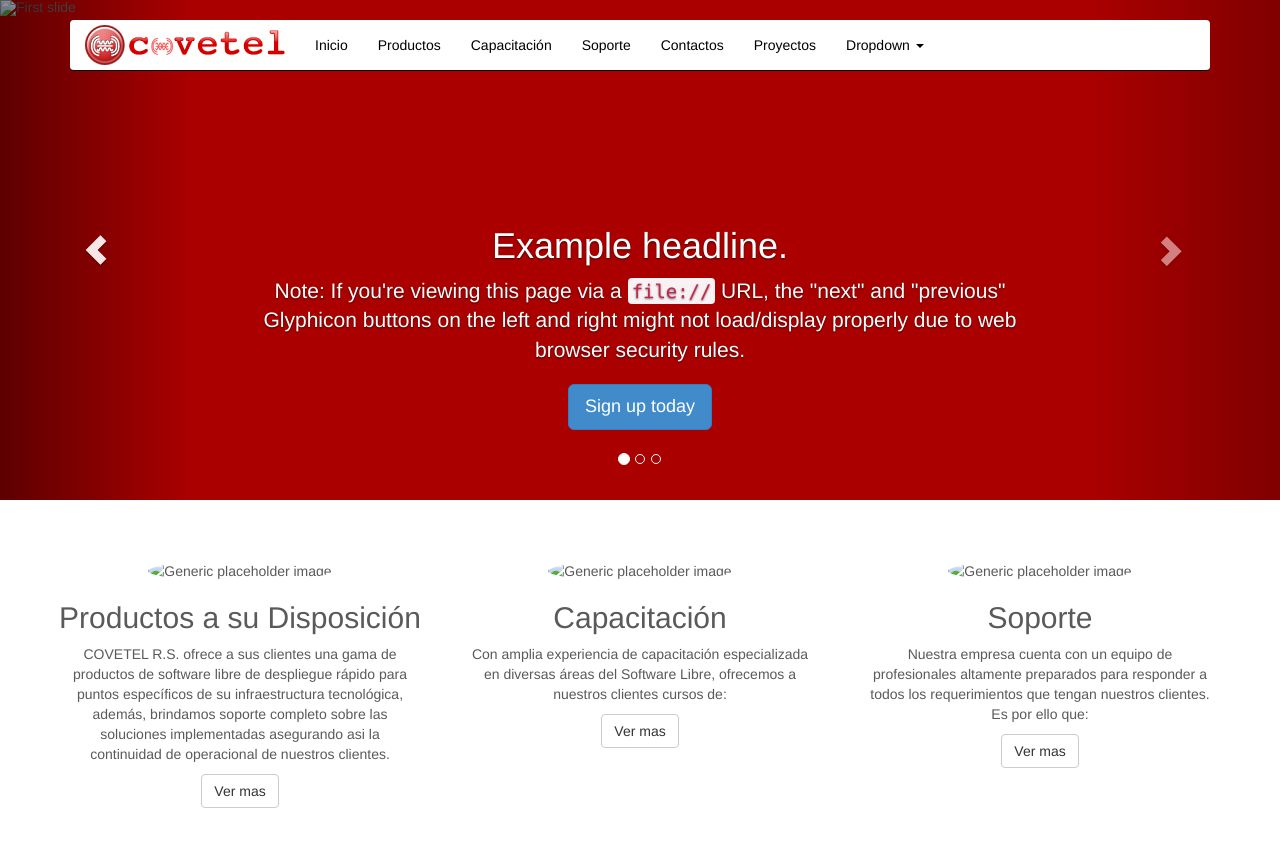
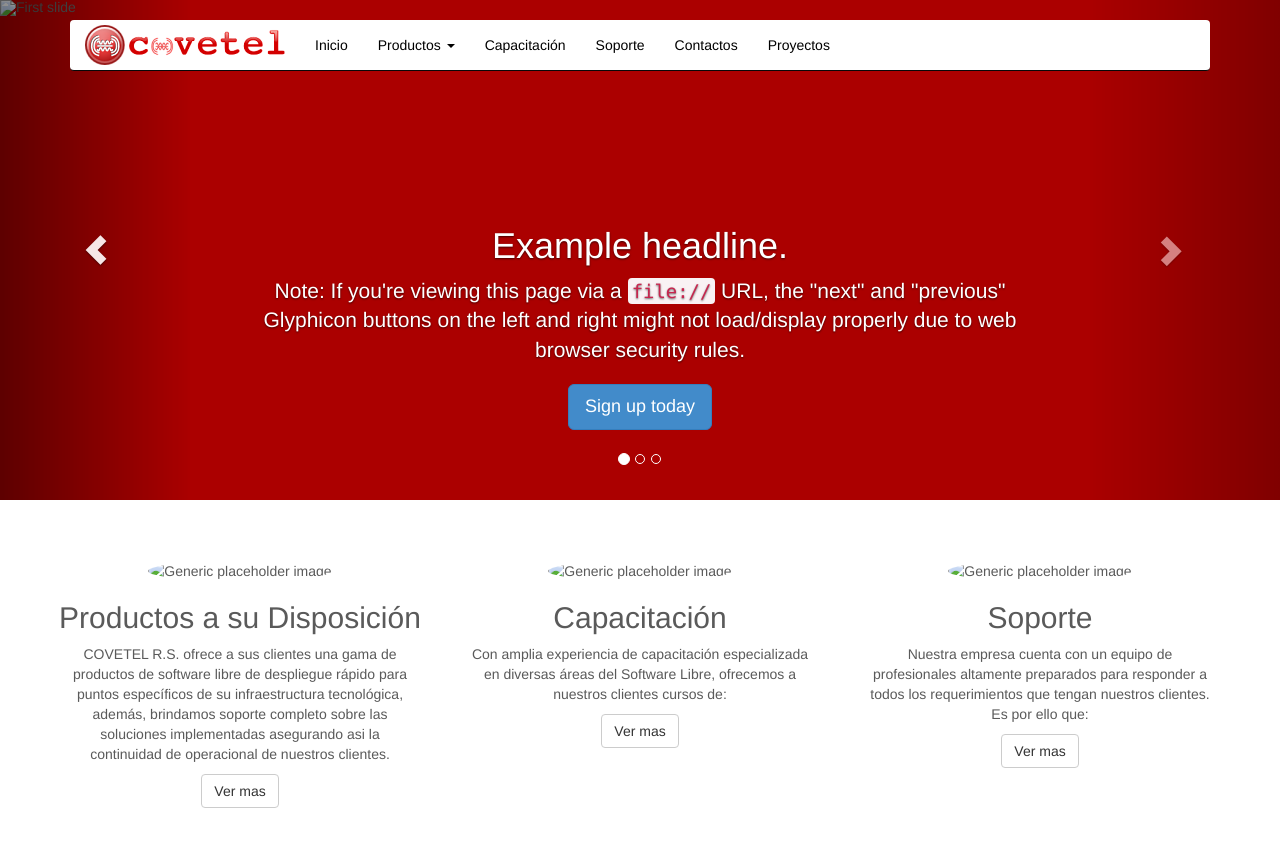
Before and after one commit to Covetel/Covetel.github.io, a Jekyll site: the page built from index.html, in a window 1280 px wide and 900 px high. Shown: the top 847 px of the window. Built offline with Jekyll 4.4.1, drawn with Linux system fonts in a browser that asks for light colours; Markdown is read by kramdown in place of the engine named in the settings.

```diff
--- a/_layouts/default.html
+++ b/_layouts/default.html
@@ -20,23 +20,20 @@
                         <div class="navbar-collapse collapse">
                             <ul class="nav navbar-nav">
                                 <li class=""><a href="/">Inicio</a></li>
-                                <li><a href="/Productos/">Productos</a></li>
+                                <li class="dropdown">
+                                    <a href="/Productos/" class="dropdown-toggle" data-toggle="dropdown">Productos <b class="caret"></b></a>
+                                    <ul class="dropdown-menu">
+                                       <li class="dropdown-header">Productos a su Disposición</li>
+                                       {% for post in site.categories.productos  %}
+                                       <li><a href="{{ post.url }}">{{ post.title }}</a></li>
+                                       {% endfor %}
+                                    </ul>
+                                </li>
+
                                 <li><a href="/Capacitacion/">Capacitación</a></li>
                                 <li><a href="/Soporte/">Soporte</a></li>
                                 <li><a href="/Contactos/">Contactos</a></li>
                                 <li><a href="/Proyectos/">Proyectos</a></li>
-                                <li class="dropdown">
-                                    <a href="#" class="dropdown-toggle" data-toggle="dropdown">Dropdown <b class="caret"></b></a>
-                                    <ul class="dropdown-menu">
-                                        <li><a href="#">Action</a></li>
-                                        <li><a href="#">Another action</a></li>
-                                        <li><a href="#">Something else here</a></li>
-                                        <li class="divider"></li>
-                                        <li class="dropdown-header">Nav header</li>
-                                        <li><a href="#">Separated link</a></li>
-                                        <li><a href="#">One more separated link</a></li>
-                                    </ul>
-                                </li>
                             </ul>
                         </div>
                     </div>
```
